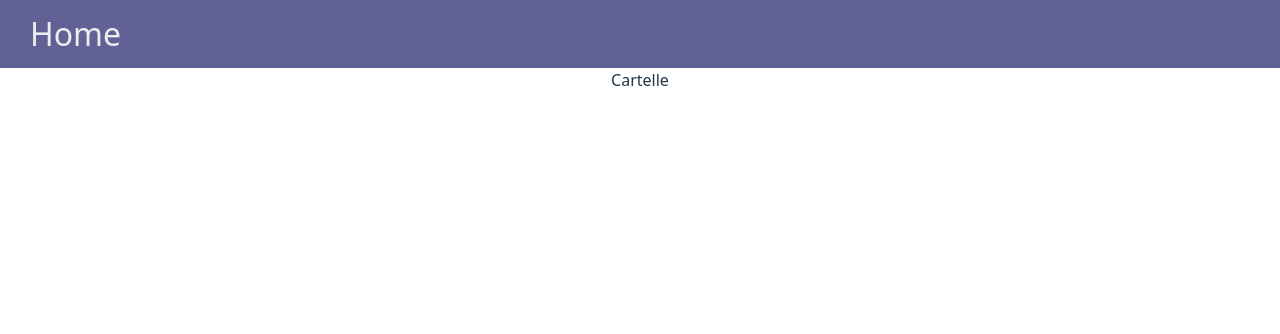
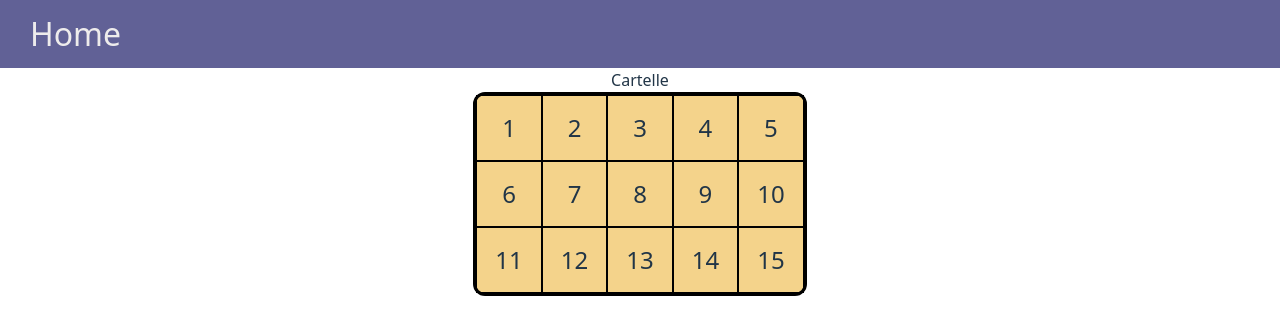
Before and after one commit to arnomatt/tombola, a React (Vite) app: page /cartelle in a window 1280 px wide. Shown: the top 334 px of the page. Built offline with nearby package versions, Linux system fonts and the light colour scheme; a web font is replaced by a local one.

Commit message:
adding cartella

```diff
--- /dev/null
+++ b/src/components/cartelle/Cartella.css
@@ -0,0 +1,16 @@
+.cartella {
+    display: grid;
+    grid-template-columns: repeat(5, 1fr);
+    grid-template-rows: repeat(3, 1fr);
+    border-radius: 12px;
+    border: 3px solid black;
+    background: rgb(244, 211, 139)
+}
+
+.casella {
+    text-align: center;
+    border: 1px solid black;
+    padding: 14px 18px;
+    font-size: 1.5em;
+    font-weight: 500;
+}
--- /dev/null
+++ b/src/components/cartelle/Cartella.tsx
@@ -0,0 +1,15 @@
+import './Cartella.css';
+
+interface CartellaProps {
+    numbers: number[];
+}
+
+export const Cartella = (props: CartellaProps) => {
+    const { numbers } = props;
+
+    return (
+        <div className="cartella">
+            {numbers.map(number => <div className="casella" key={number}>{number}</div>)}
+        </div>
+    )
+}
--- a/src/pages/Cartelle.tsx
+++ b/src/pages/Cartelle.tsx
@@ -1,5 +1,10 @@
+import { Cartella } from "../components/cartelle/Cartella"
+
 export const Cartelle = () => {
     return (
-        <div>Cartelle</div>
+        <>
+            <div>Cartelle</div>
+            <Cartella numbers={[1, 2, 3, 4, 5, 6, 7, 8, 9, 10, 11, 12, 13, 14, 15]}></Cartella>
+        </>
     )
 }
```
